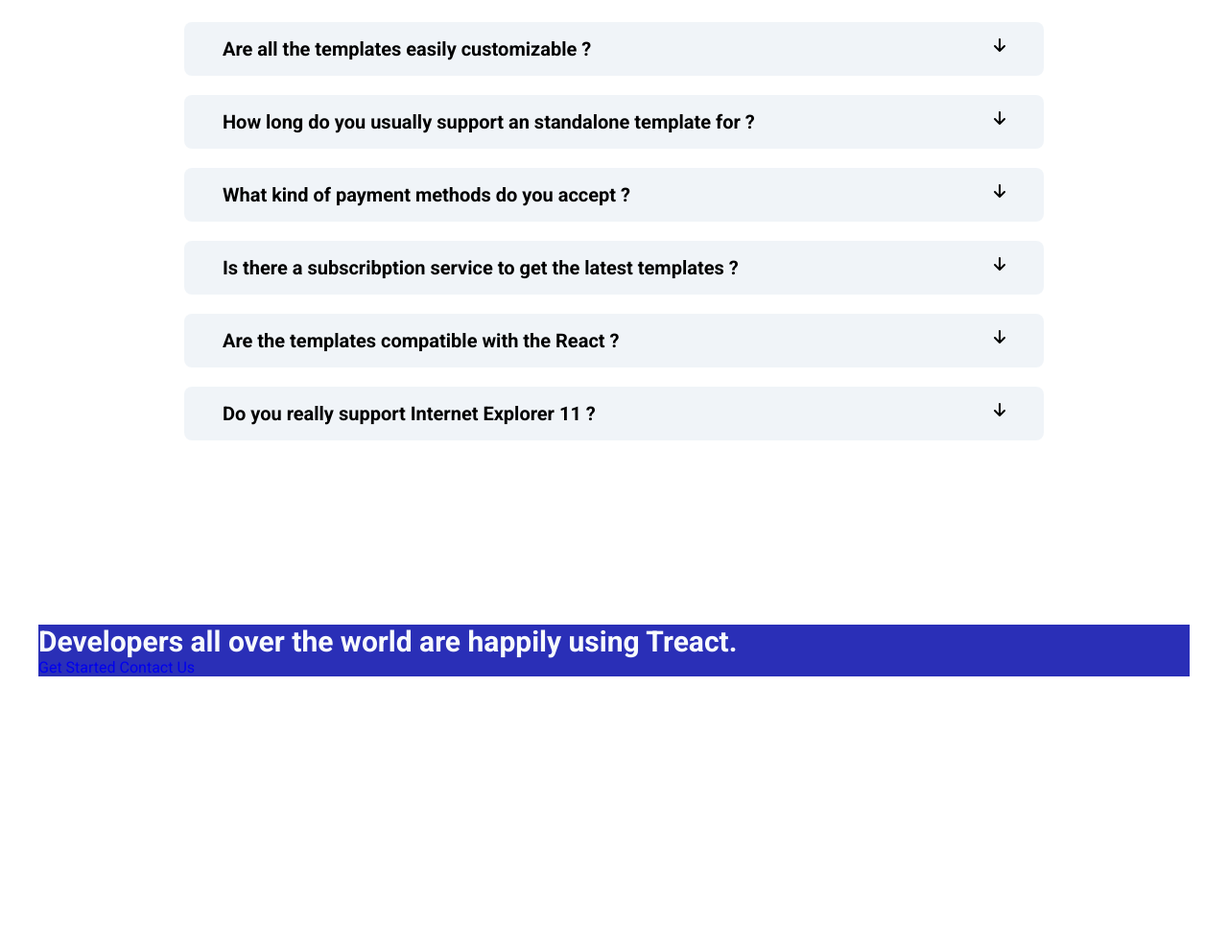
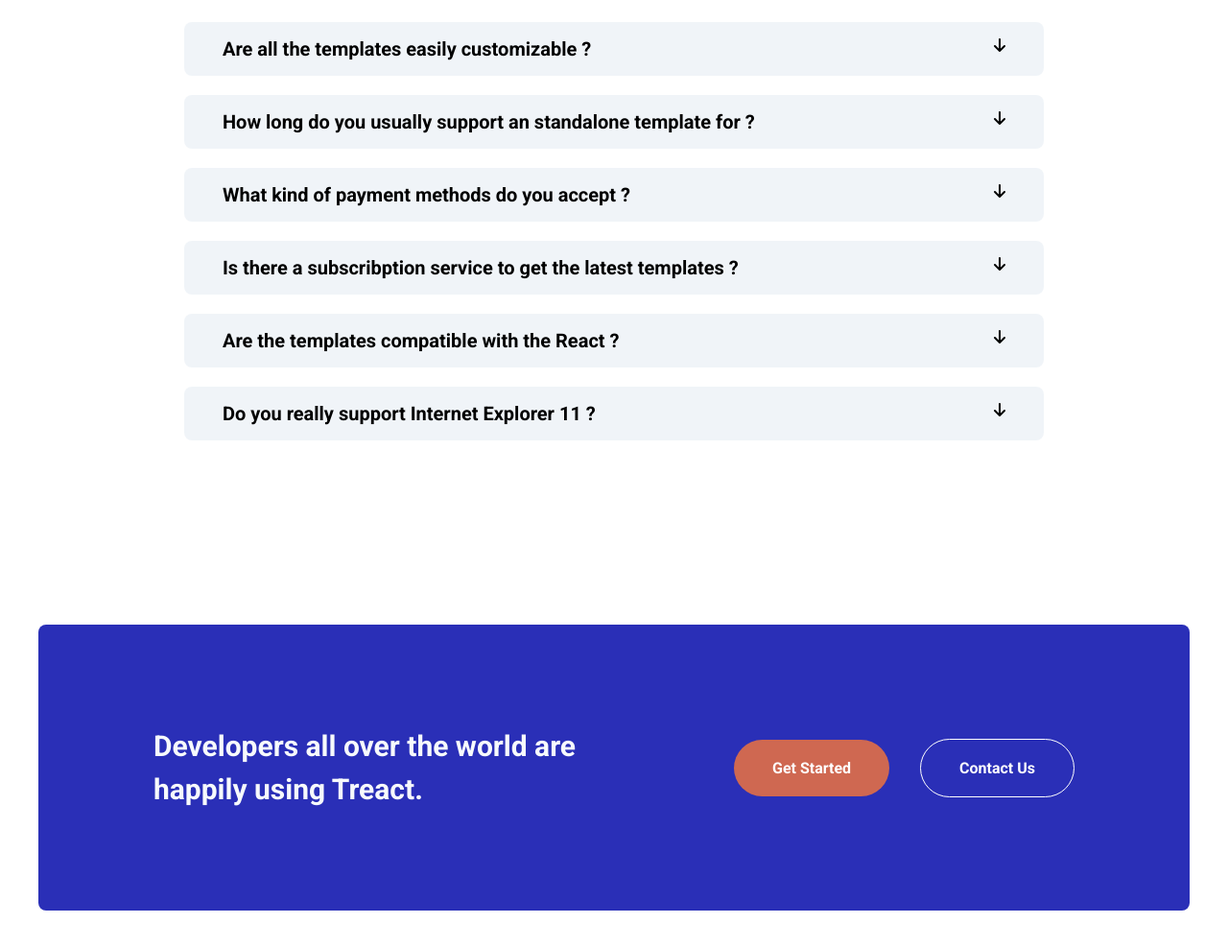
Before and after one commit to prattparedes/Treact-Project, a plain HTML site: page index.html in a window 1280 px wide. Shown: the part 6740-7727 px from the top of the page at 96% size. Before the commit the page ends 7573 px from the top, so only its background shows below. Drawn offline with Linux system fonts and the light colour scheme; a script that the page names is missing.

Commit message:
Falta footer

```diff
--- a/CSS/styles.css
+++ b/CSS/styles.css
@@ -721,21 +721,67 @@ nav{
 
 /*Get started section */
 
+.getstarted--wrapper{
+    display: flex;
+    align-items: center;
+    justify-content: center;
+}
+
 .getstarted__container{
     background-color: #2a2fb7;
     width: 100%;
+    padding: 104px 24px 104px 24px;
+    border-radius: 8px;
+}
+
+.getstarted__description{
+    display: flex;
+    justify-content: center;
 }
 
 .getstarted__description--para{
+    width: 50%;
+    max-width: 480px;
     font-size: 30px;
     color: #F7FAFC;
+    font-weight: 700;
+    line-height: 1.5;
+}
+
+.getstarted__links{
+    width: 50%;
+    max-width: 480px;
+    display: flex;
+    justify-content: flex-end;
+    align-items: center;
+}
+
+.getstarted__link {
+    font-size: 16px;
+    color: white;
+    padding: 20px 40px;
+    background-color: black;
+    border-radius: 9999px;
     font-weight: 700;
 }
 
 .getstarted__link--primary{
+    margin-right: 32px;
+    background-color: rgb(207, 104, 81);
+    transition: all 300ms ease;
+}
 
+.getstarted__link--primary:hover {
+    background-color: rgb(255, 47, 0);
 }
 
 .getstarted__link--secundary{
+    background-color: #2a2fb7;
+    border: 1px white solid;
+    transition: all 300ms ease;
+}
 
+.getstarted__link--secundary:hover {
+    background-color: white;
+    color: #2a2fb7;
 }
--- a/index.html
+++ b/index.html
@@ -385,13 +385,13 @@
         </div>
     </section>
     <section id="getstarted">
-        <div class="row container">
+        <div class="row container getstarted--wrapper">
             <div class="getstarted__container">
                 <div class="getstarted__description">
                     <div class="getstarted__description--para">Developers all over the world are happily using Treact.</div>
                     <div class="getstarted__links">
-                        <a href="#" class="getstarted__link--primary">Get Started</a>
-                        <a href="#" class="getstarted__link--secundary">Contact Us</a>
+                        <a href="#" class="getstarted__link getstarted__link--primary">Get Started</a>
+                        <a href="#" class="getstarted__link getstarted__link--secundary">Contact Us</a>
                     </div>
                 </div>
             </div>
```
